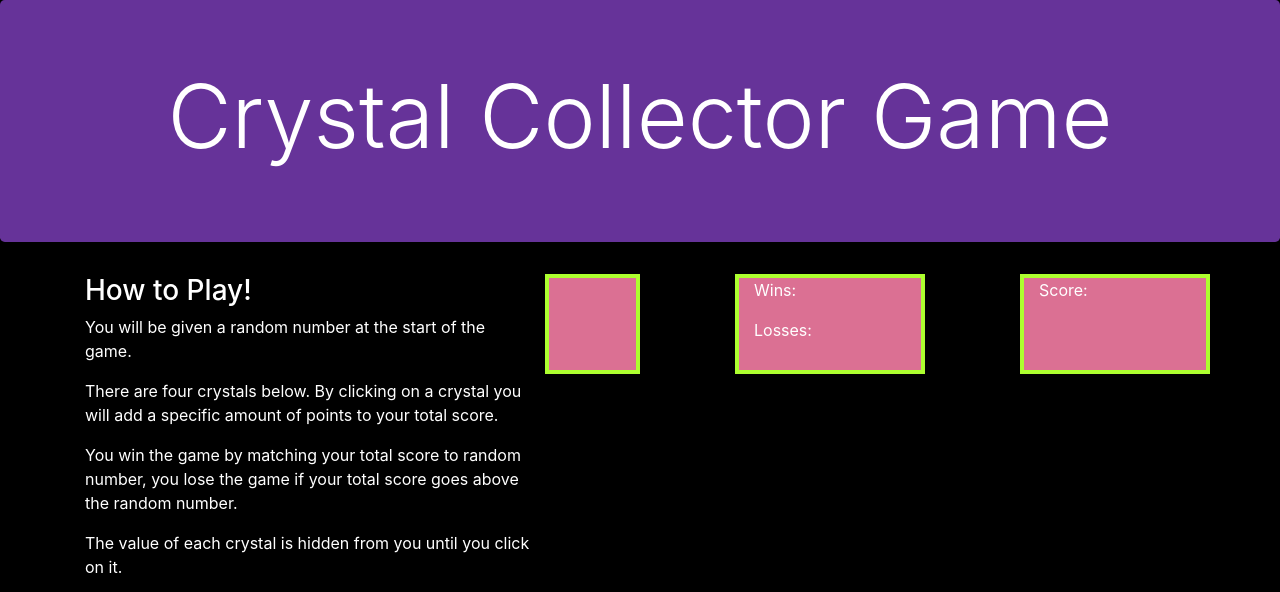
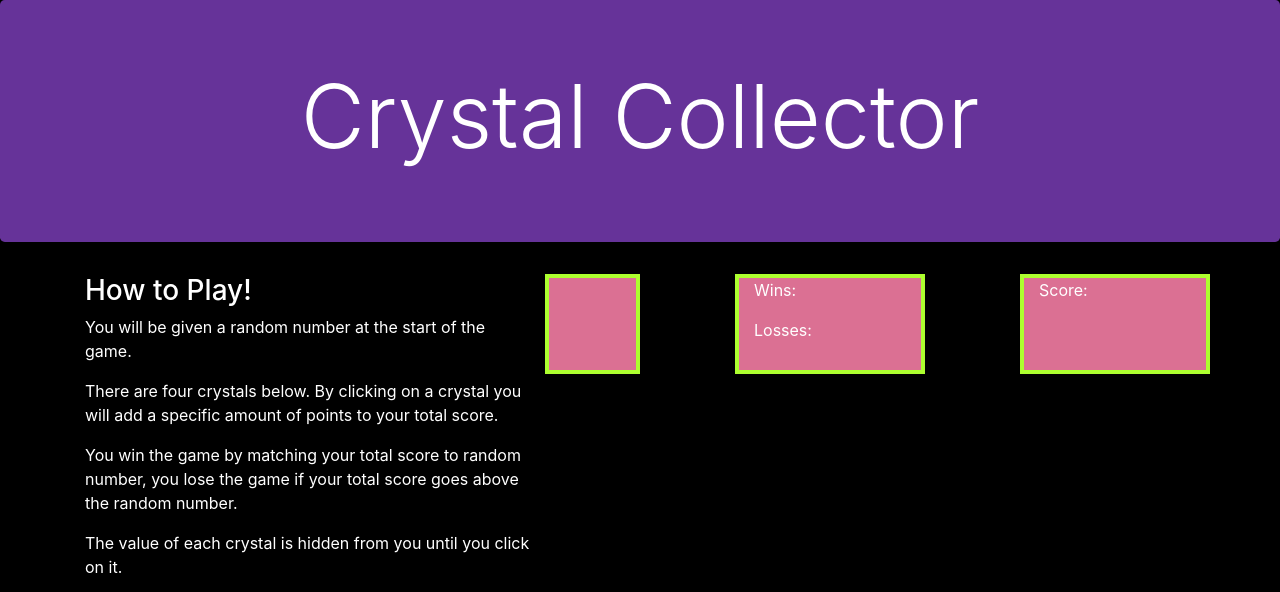
Before and after one commit to ashtinannb/OLDunit-4-game, a plain HTML site: page index.html in a window 1280 px wide. Shown: the top 592 px of the page. Drawn offline with nearby package versions, Linux system fonts and the light colour scheme.

Commit message:
final push before saturday submission

```diff
--- a/index.html
+++ b/index.html
@@ -25,7 +25,7 @@
 <body>
 
     <div class="jumbotron">
-        <h1 class="display-2">Crystal Collector Game</h1>
+        <h1 class="display-2">Crystal Collector</h1>
     </div>
 
     <!--Instructions How to Play-->
@@ -80,24 +80,6 @@
             </div>
 
 
-
-
-
-
-
-            <!--Win or Lose Counter-->
-
-
-
-
-
-
-
-
-
-
-
-
             <!--Link to Javascript page-->
             <script type="text/javascript" src="assets/javascript/game.js"></script>
 
```
